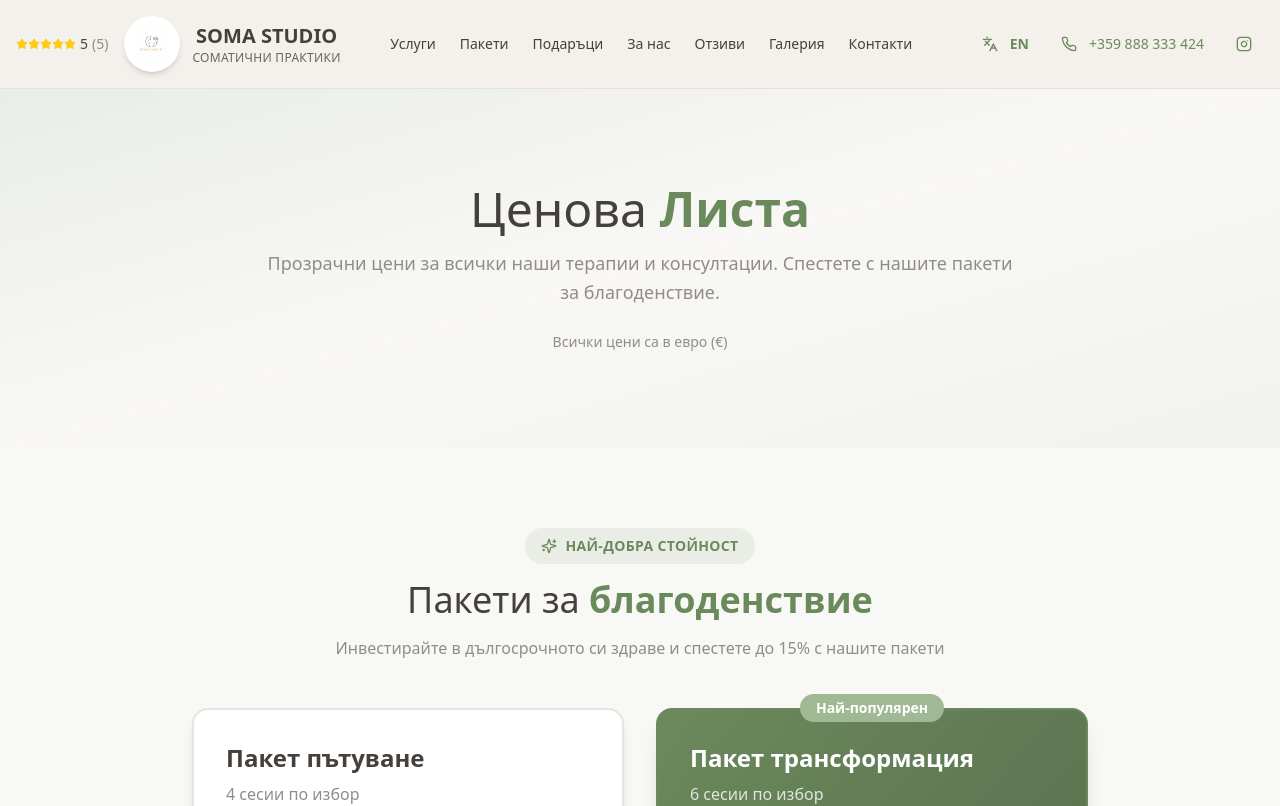
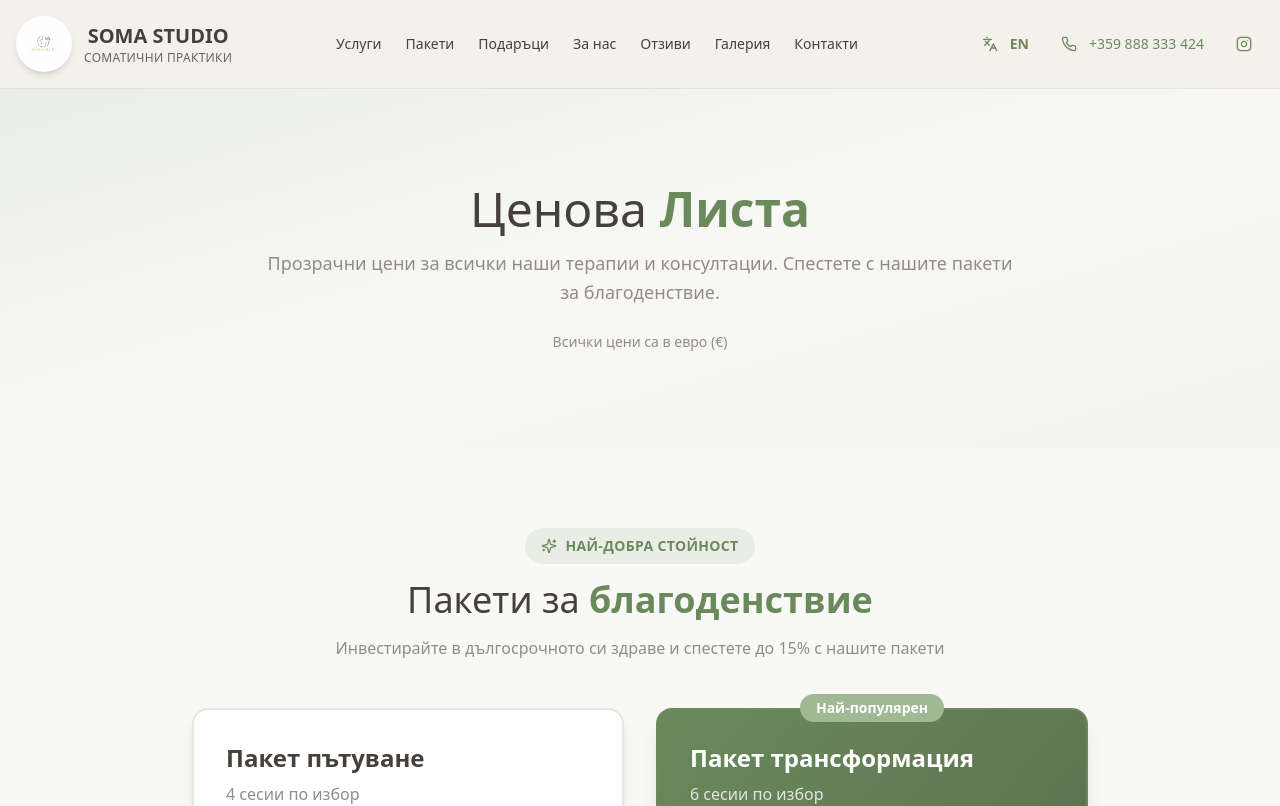
Before and after one commit to aslavchev/somaholistic.studio, a React (Vite) app: page /somaholistic.studio/pricing in a window 1280 px wide. Shown: the top 806 px of the page. Built offline with nearby package versions, Linux system fonts and the light colour scheme.

Commit message:
Remove Google review badge from header, match footer styling

```diff
--- a/src/components/layout/Header.tsx
+++ b/src/components/layout/Header.tsx
@@ -1,7 +1,6 @@
 import { Phone, Instagram, Languages, Menu, X } from "lucide-react";
 import { Button } from "@/components/ui/button";
 import { useLanguage } from "@/contexts/LanguageContext";
-import GoogleReviewBadge from "@/components/common/GoogleReviewBadge";
 import Logo from "@/components/common/Logo";
 import { CONTACT } from "@/data";
 import { HEADER_TEXT } from "@/data/translations";
@@ -42,14 +41,10 @@ const Header = () => {
       <div className="container mx-auto px-4 py-4">
         <div className="flex items-center justify-between">
           <div className="flex items-center space-x-2 md:space-x-4">
-            <div className="hidden md:block">
-              <GoogleReviewBadge variant="compact" />
-            </div>
-
             <button onClick={scrollToTop} className="flex items-center space-x-3 hover:opacity-80 transition-opacity" aria-label="Scroll to top">
               <Logo size="md" />
               <div>
-                <h1 className="text-xl font-bold text-foreground" data-testid="header-logo-text">SOMA STUDIO</h1>
+                <h1 className="text-xl font-bold" data-testid="header-logo-text">SOMA STUDIO</h1>
                 <p className="text-xs uppercase tracking-wide opacity-80">{HEADER_TEXT.tagline[language]}</p>
               </div>
             </button>
```
